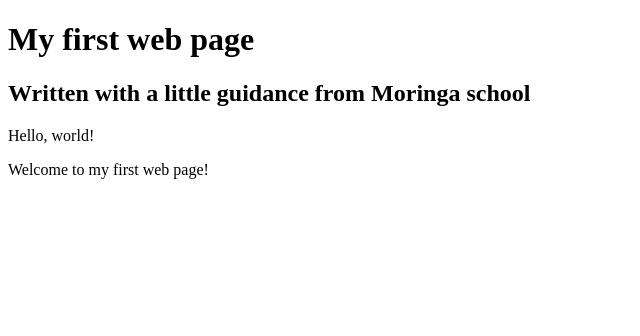
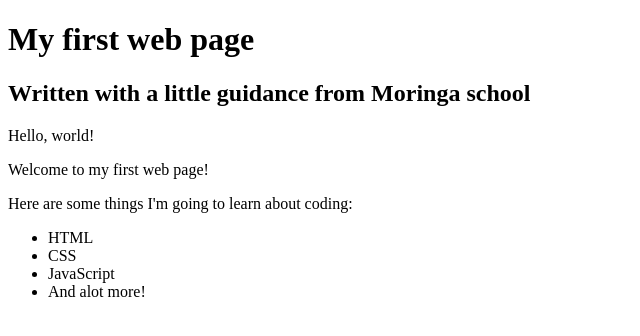
Before and after one commit to halimtullah/my-first-webpage.html, a plain HTML site: page my-first-webpage.html in a window 1280 px wide. Shown: the whole page, without its empty margins (0-640 px from the left). Drawn offline with Linux system fonts and the light colour scheme.

Commit message:
add list elements

```diff
--- a/my-first-webpage.html
+++ b/my-first-webpage.html
@@ -10,6 +10,18 @@
             <p>Hello, world! </p>
             <p>Welcome to my first web page!</p>
 
+
+            <p>Here are some things I'm going to learn about coding: </p>
+            <ul>
+                <li>HTML</li>
+                <li>CSS</li>
+                <li>JavaScript</li>
+                <li>And alot more!</li>
+
+
+            </ul>
+
+
         </body>
 
     </head>
```
